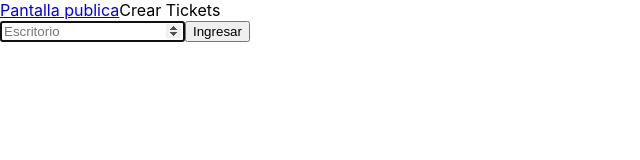
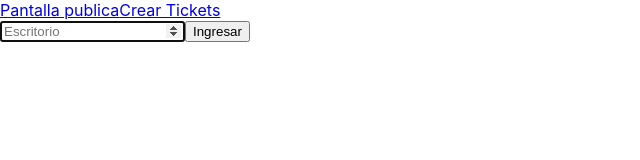
Before and after one commit to gkitas10/colas-front, a React (Create React App) app: page / in a window 1280 px wide. Shown: the top 160 px of the page, without its empty margins (0-640 px from the left). Built offline with nearby package versions, Linux system fonts and the light colour scheme; no server answers.

Commit message:
Add create-ticket Link to EmployeeInterface.js
Creates EmployeeInterface css module

```diff
--- a/src/components/EmployeeInterface.js
+++ b/src/components/EmployeeInterface.js
@@ -12,9 +12,9 @@ const EmployeeInterface = () => {
   return (
     <div>
         <div>
-            <div className="col-6">
+            <div className="">
                 <Link to='/public-screen'>Pantalla publica</Link>
-                <a className="btn btn-secondary">Crear Tickets</a>
+                <Link to='/create-ticket'>Crear Tickets</Link>
             </div>
         </div>
         <div>
```
Also changed, not shown: src/styles/EmployeeInterface.module.css (added).
